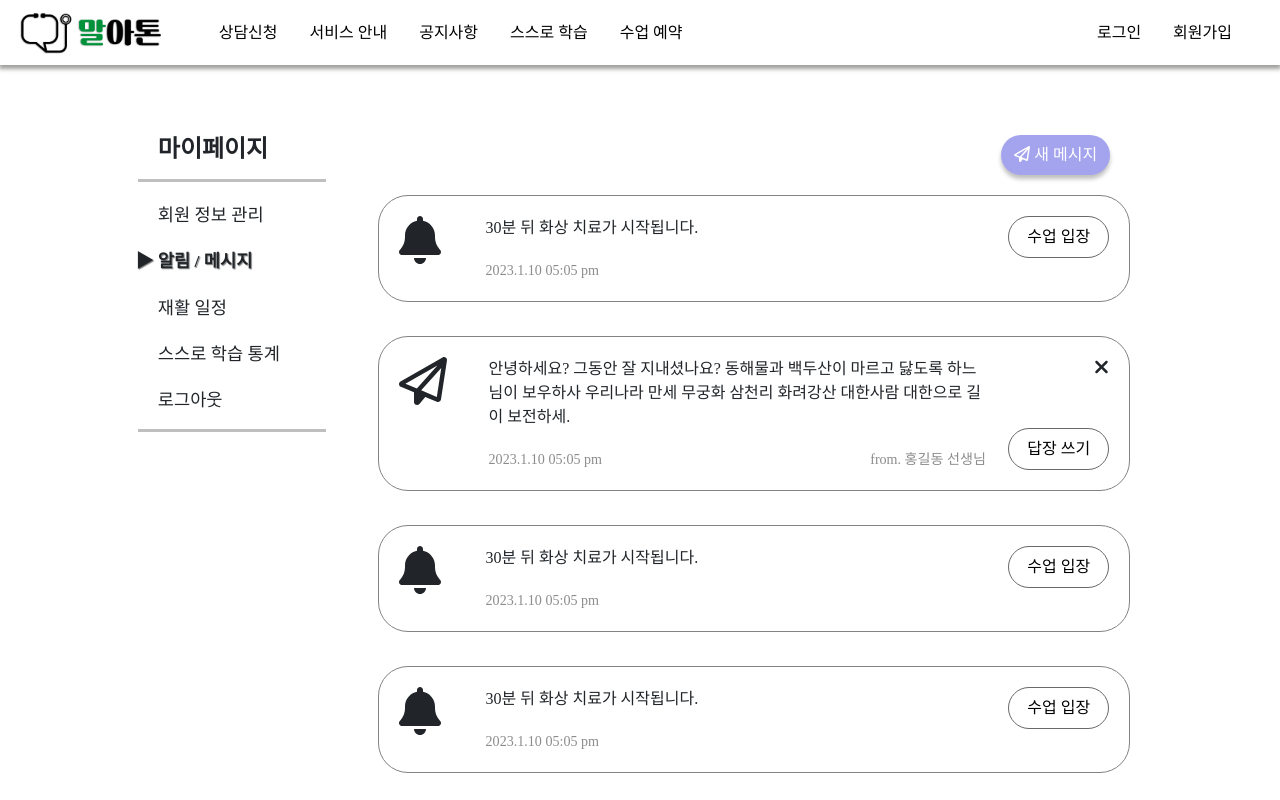
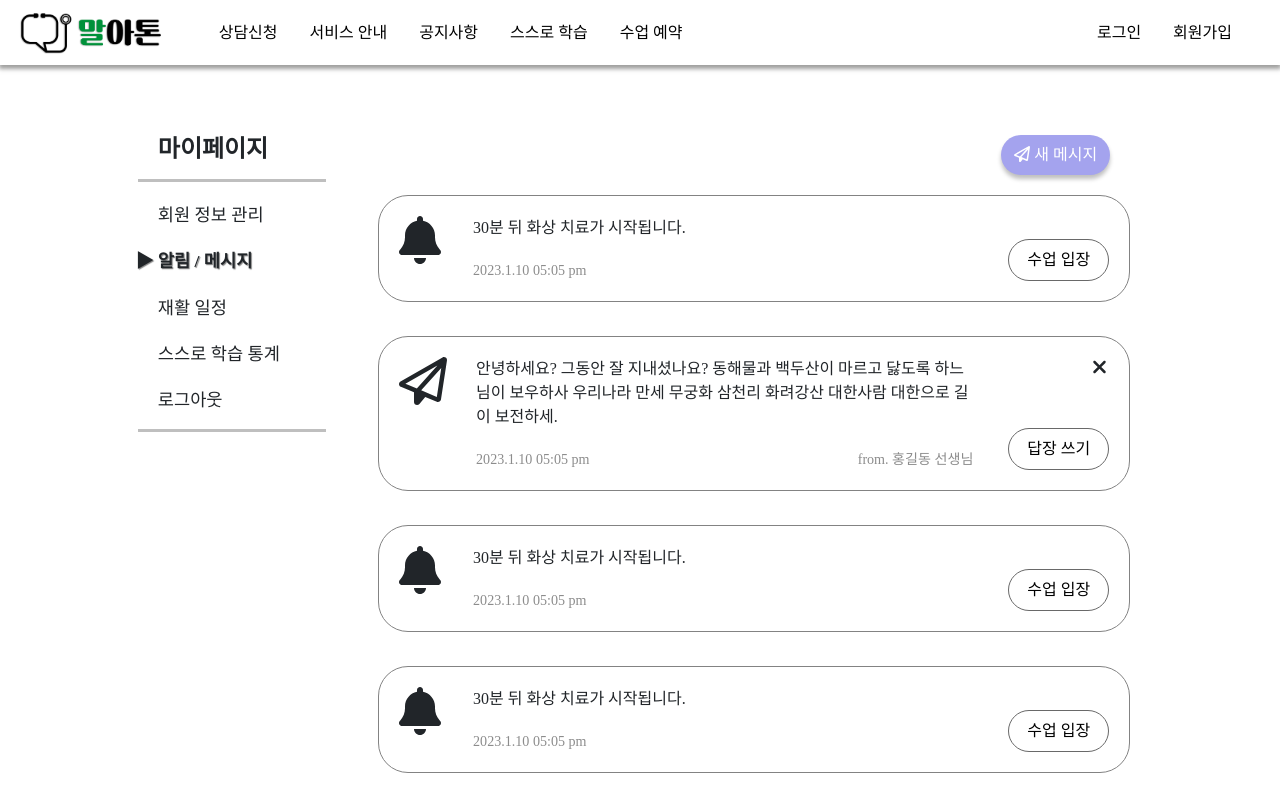
Before and after one commit to uh1216/marathon, a React (Create React App) app in the folder Frontend/marathon/: page /mypage/messenger in a window 1280 px wide. Shown: the top 800 px of the page. Built offline with nearby package versions, Linux system fonts and the light colour scheme; a web font is replaced by a local one.

Commit message:
[FE] : [FEAT] 알림/메시지 디테일 추가 2

```diff
--- a/Frontend/marathon/src/components/my-page/Messenger.jsx
+++ b/Frontend/marathon/src/components/my-page/Messenger.jsx
@@ -98,6 +98,9 @@ export default function Messenger() {
 
       {list.map((item) => (
         <div className={style.message_box}>
+          {item.type === "message" && (
+            <FontAwesomeIcon icon={faXmark} className={style.icon_x} />
+          )}
           <FontAwesomeIcon
             icon={item.type === "message" ? faPaperPlane : faBell}
             className={style.icon}
@@ -114,7 +117,6 @@ export default function Messenger() {
           <div className={style.btn_box}>
             {item.type === "message" ? (
               <>
-                <FontAwesomeIcon icon={faXmark} className={style.icon_x} />
                 <button className={style.btn}>답장 쓰기</button>
               </>
             ) : (
--- a/Frontend/marathon/src/components/my-page/Messenger.module.css
+++ b/Frontend/marathon/src/components/my-page/Messenger.module.css
@@ -10,11 +10,12 @@
 
   display: flex;
   justify-content: space-between;
+
+  position: relative;
 }
 
 .icon {
   font-size: 3em;
-  margin-right: 25px;
 }
 
 .content_box {
@@ -24,16 +25,19 @@
 .btn_box {
   display: flex;
   flex-flow: column;
-  justify-content: space-between;
+  justify-content: end;
   align-items: end;
   width: 15%;
 }
 
-/* 답장 쓰기, 수업 입장 버튼*/
+/* X 아이콘 */
 .icon_x {
   font-size: 20px;
+  position: absolute;
+  right: 22px;
 }
 
+/* 답장 쓰기, 수업 입장 버튼*/
 .btn {
   border: #696969 1px solid;
   border-radius: 30px;
@@ -88,6 +92,7 @@
 
   .content_box {
     width: 100%;
+    margin-bottom: 10px;
   }
 
   .btn_box {
```
